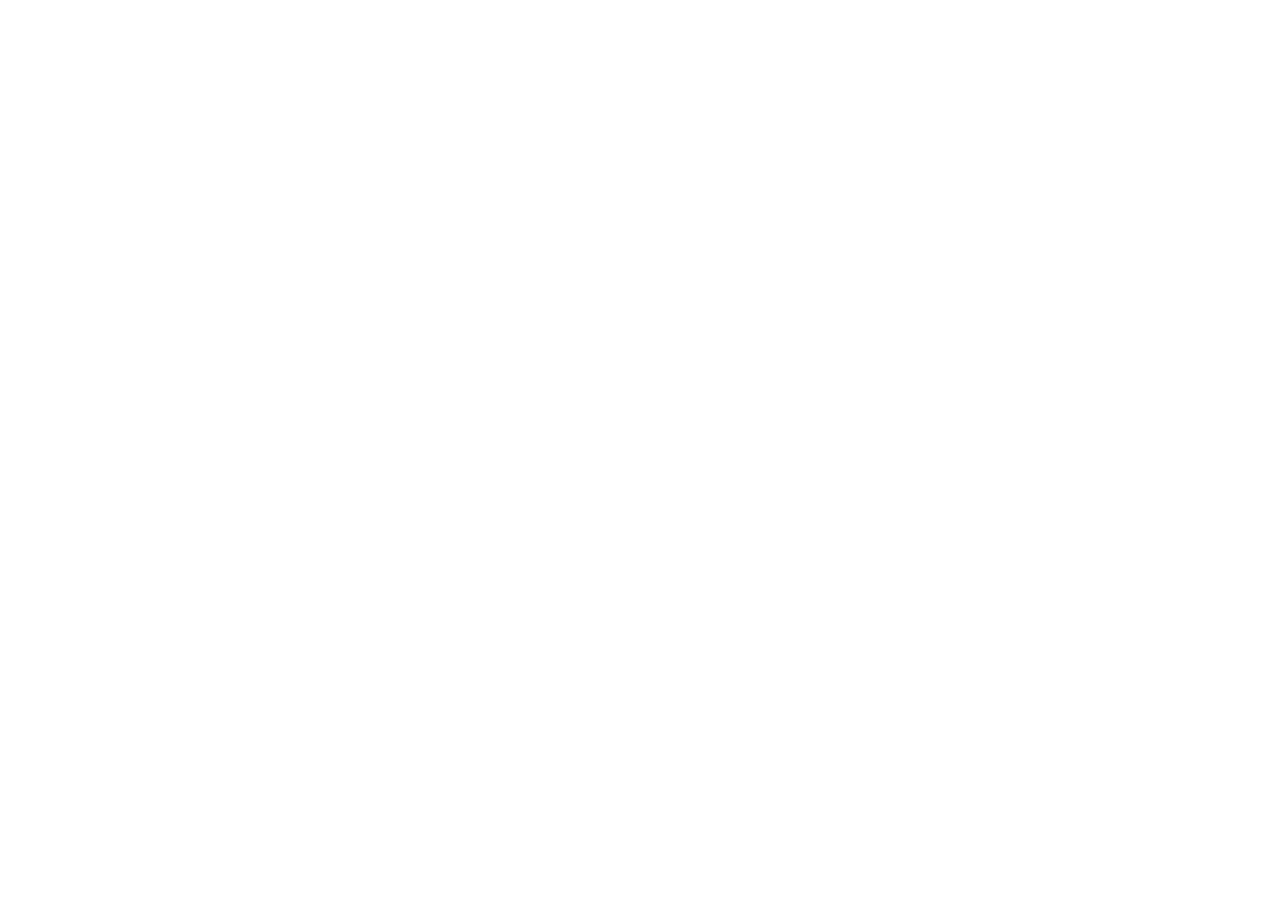
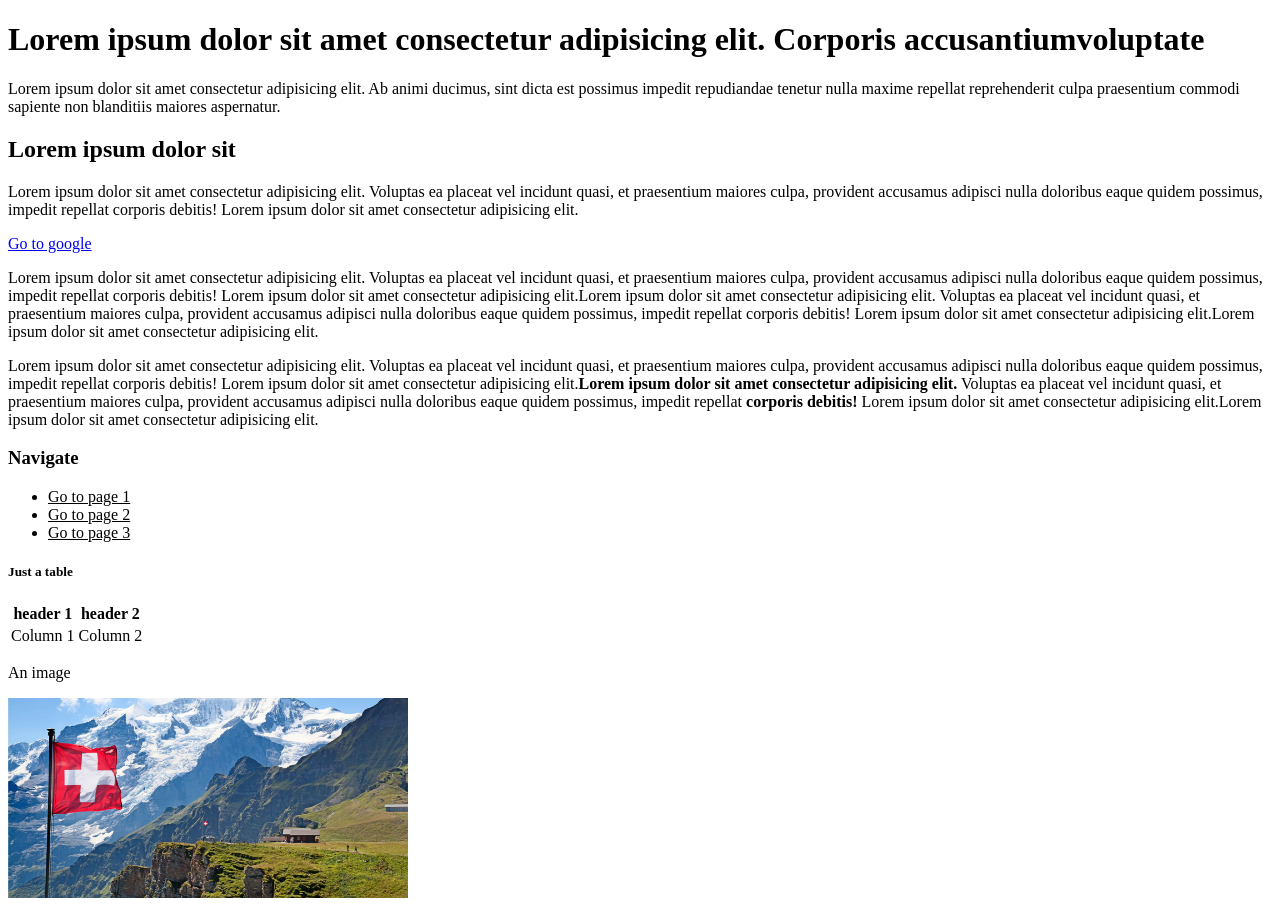
Before and after one commit to granahil/tareas, a plain HTML site: page ejerciciodeubicacionhtml/index.html in a window 1280 px wide. Before the commit the page ends 800 px from the top, so only its background shows below. Drawn offline with Linux system fonts and the light colour scheme.

Commit message:
tarea 1 terminada y ejercicio de ubicación

```diff
--- /dev/null
+++ b/ejercicio1/css/saturno.css
@@ -0,0 +1,38 @@
+body {
+    width: 1024px;
+    margin: 0 auto;
+    font-size: 18px;
+    background-color: #ecf0f1;
+    font-style: tahoma;
+}
+
+p {
+    text-align: justify;
+    line-height: 35px;
+}
+
+h1 {
+    font-size: 28px;
+    color: #d35400;
+}
+
+h2 {
+    font-size: 22px;
+    color: #e67e22;
+}
+
+.text {
+    color: #3498db;
+    text-decoration: underline;
+}
+
+nav{
+    background: #2c3e50;
+    padding: 15px;
+}
+
+a {
+    color: #f1c40f;
+    margin: 75px;
+    text-decoration: none;
+}
--- /dev/null
+++ b/ejerciciodeubicacionhtml/css/ejercicioubicacion.css
@@ -0,0 +1,4 @@
+.goToPage {
+    text-decoration: underline;
+    cursor: pointer;
+}
--- a/ejerciciodeubicacionhtml/index.html
+++ b/ejerciciodeubicacionhtml/index.html
@@ -1,12 +1,71 @@
 <!DOCTYPE html>
 <html lang="en">
+
 <head>
     <meta charset="UTF-8">
     <meta http-equiv="X-UA-Compatible" content="IE=edge">
     <meta name="viewport" content="width=device-width, initial-scale=1.0">
-    <title>Document</title>
+    <title>ubicación</title>
+    <link rel="stylesheet" href="./css/ejercicioubicacion.css">
+
 </head>
+
 <body>
 
+    <h1>Lorem ipsum dolor sit amet consectetur adipisicing elit. Corporis accusantiumvoluptate </h1>
+
+    <p>Lorem ipsum dolor sit amet consectetur adipisicing elit. Ab animi ducimus, sint dicta est possimus impedit
+        repudiandae tenetur nulla maxime repellat reprehenderit culpa praesentium commodi sapiente non blanditiis
+        maiores aspernatur.</p>
+
+    <h2>Lorem ipsum dolor sit</h2>
+
+    <p>Lorem ipsum dolor sit amet consectetur adipisicing elit. Voluptas ea placeat vel incidunt quasi, et praesentium
+        maiores culpa, provident accusamus adipisci nulla doloribus eaque quidem possimus, impedit repellat corporis
+        debitis! Lorem ipsum dolor sit amet consectetur adipisicing elit.</p>
+
+    <a href="https://www.google.com/" target="_blank"> Go to google
+    </a>
+
+    <p>Lorem ipsum dolor sit amet consectetur adipisicing elit. Voluptas ea placeat vel incidunt quasi, et praesentium
+        maiores culpa, provident accusamus adipisci nulla doloribus eaque quidem possimus, impedit repellat corporis
+        debitis! Lorem ipsum dolor sit amet consectetur adipisicing elit.Lorem ipsum dolor sit amet consectetur
+        adipisicing elit. Voluptas ea placeat vel incidunt quasi, et praesentium maiores culpa, provident accusamus
+        adipisci nulla doloribus eaque quidem possimus, impedit repellat corporis debitis! Lorem ipsum dolor sit amet
+        consectetur adipisicing elit.Lorem ipsum dolor sit amet consectetur adipisicing elit.</p>
+
+    <p>Lorem ipsum dolor sit amet consectetur adipisicing elit. Voluptas ea placeat vel incidunt quasi, et praesentium
+        maiores culpa, provident accusamus adipisci nulla doloribus eaque quidem possimus, impedit repellat corporis
+        debitis! Lorem ipsum dolor sit amet consectetur adipisicing elit.<b>Lorem ipsum dolor sit amet consectetur
+            adipisicing elit.</b> Voluptas ea placeat vel incidunt quasi, et praesentium maiores culpa, provident
+        accusamus adipisci nulla doloribus eaque quidem possimus, impedit repellat <b>corporis debitis!</b> Lorem ipsum
+        dolor sit amet consectetur adipisicing elit.Lorem ipsum dolor sit amet consectetur adipisicing elit.</p>
+
+    <h3>Navigate</h3>
+
+    <ul>
+        <li class="goToPage"><a>Go to page 1</a></li>
+        <li class="goToPage"><a>Go to page 2</a></li>
+        <li class="goToPage"><a>Go to page 3</a></li>
+    </ul>
+
+    <h5>Just a table</h5>
+
+    <table>
+        <tr>
+            <th>header 1</th>
+            <th>header 2</th>
+        </tr>
+        <tr>
+            <td>Column 1</td>
+            <td>Column 2</td>
+        </tr>
+    </table>
+
+    <p>An image</p>
+
+    <img src="./img/suiza.jpeg" width="400" height="200" alt="paisaje de suiza">
+
 </body>
+
 </html>
```
Also changed, not shown: ejercicio1/index.html (deleted, +0 -13 lines), ejercicio1/saturno.html (added, +27 -0 lines), ejercicio1/css/styles.css (deleted), ejerciciodeubicacionhtml/img/suiza.jpeg (added), 2 other files.
